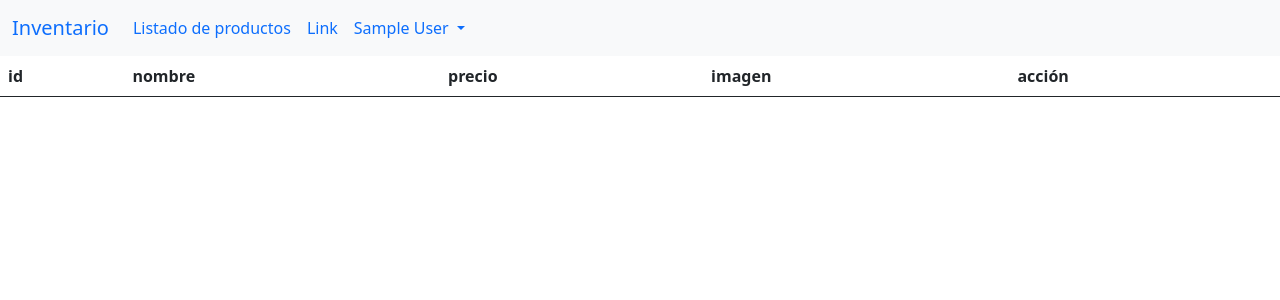
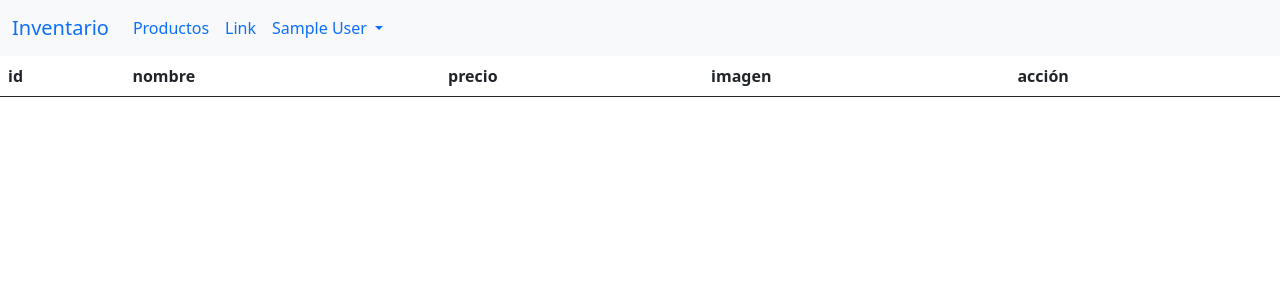
Before and after one commit to walkeriorus/flask-login, a Flask app: page /verCarrito/1 in a window 1280 px wide. Shown: the top 300 px of the page. Run offline with Flask 2, Linux system fonts and the light colour scheme; the visitor is signed in with stand-in values (Sample User, id 1); data that the repository does not hold is empty.

Commit message:
Cambiado el titulo de un enlace de la barra de navegacion

```diff
--- a/templates/header.html
+++ b/templates/header.html
@@ -7,7 +7,7 @@
       <div class="collapse navbar-collapse" id="navbarSupportedContent">
         <ul class="navbar-nav me-auto mb-2 mb-lg-0">
           <li class="nav-item">
-            <a class="nav-link active" aria-current="page" href="{{url_for('verProductos')}}">Listado de productos</a>
+            <a class="nav-link active" aria-current="page" href="{{url_for('verProductos')}}">Productos</a>
           </li>
           <li class="nav-item">
             <a class="nav-link" href="#">Link</a>
```
